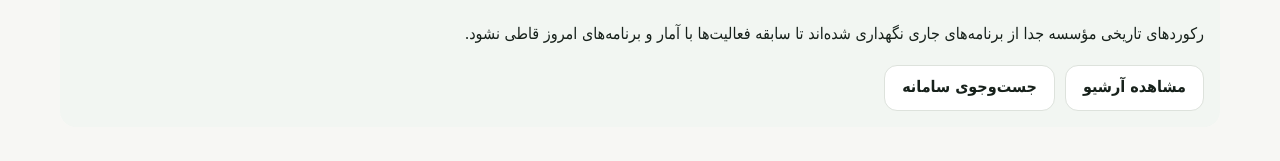
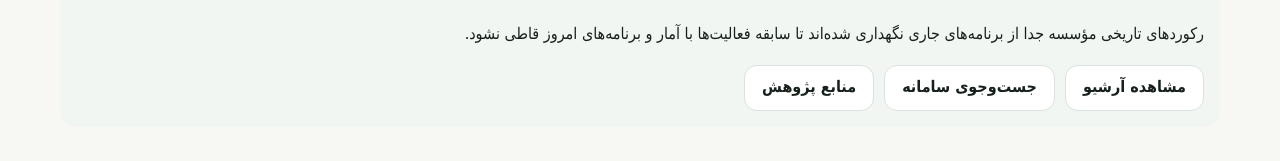
Before and after one commit to rezamp7027-stack/Astanghods, a Next.js app: page / in a window 1280 px wide. Shown: the part 1255-1416 px from the top of the page. Built offline with nearby package versions, Linux system fonts and the light colour scheme; no server answers; the database is empty.

Commit message:
fix: polish assistant wording and surface research directory

```diff
--- a/app/page.tsx
+++ b/app/page.tsx
@@ -85,6 +85,7 @@ export default async function HomePage() {
               <div className="button-row">
                 <Link href="/content" className="btn btn-secondary">مشاهده آرشیو</Link>
                 <Link href="/search" className="btn btn-secondary">جست‌وجوی سامانه</Link>
+                <Link href="/research" className="btn btn-secondary">منابع پژوهش</Link>
               </div>
             </div>
           </div>
```
